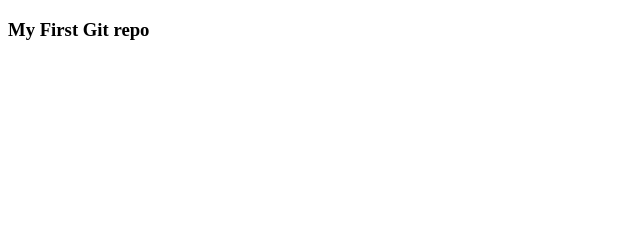
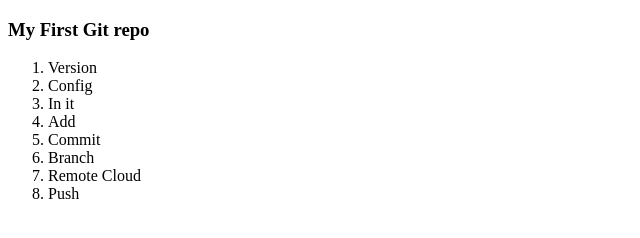
Before and after one commit to abusufianhasib/firstgit, a plain HTML site: page index.html in a window 1280 px wide. Shown: the whole page, without its empty margins (0-640 px from the left). Drawn offline with Linux system fonts and the light colour scheme.

Commit message:
Second Commit

```diff
--- a/index.html
+++ b/index.html
@@ -7,5 +7,16 @@
 </head>
 <body>
     <h3>My First Git repo</h3>
+    <ol>
+        <li>Version</li>
+        <li>Config</li>
+        <li>In it</li>
+        <li>Add</li>
+        <li>Commit</li>
+        <li>Branch</li>
+        <li>Remote Cloud</li>
+        <li>Push</li>
+
+    </ol>
 </body>
 </html>
```
